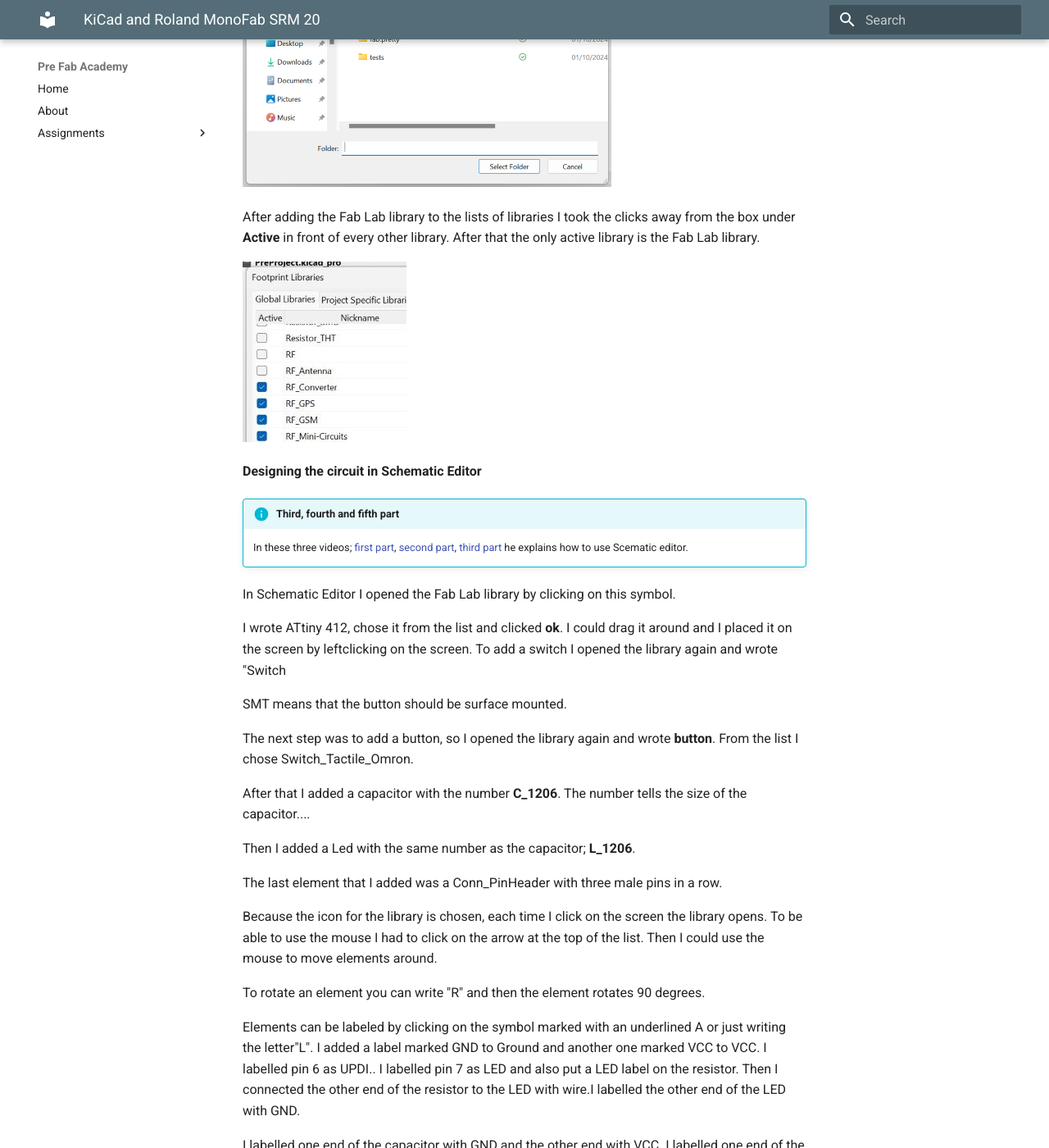
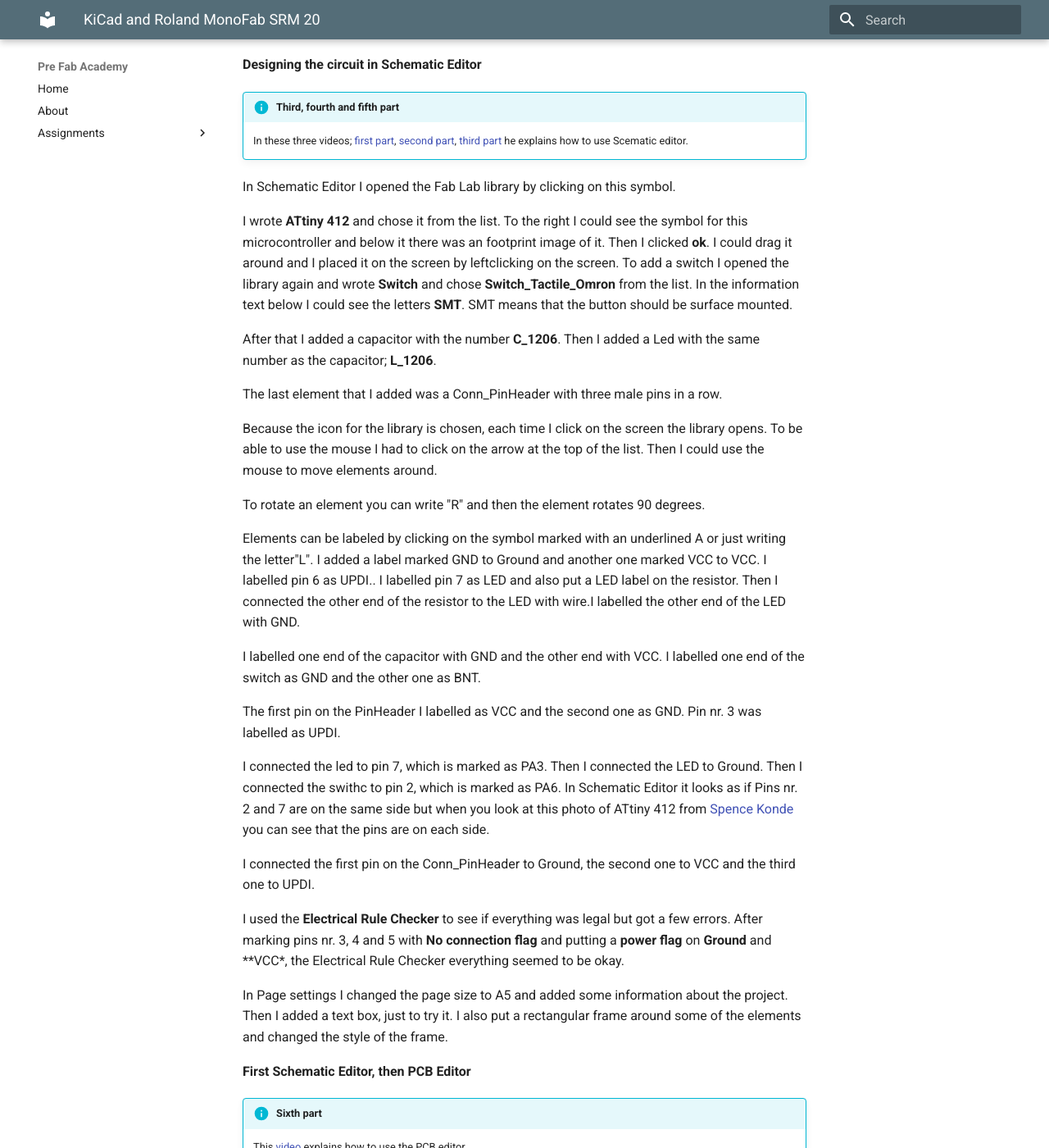
Before and after one commit to OlofH2/Before-Fab-Academy, an MkDocs documentation site: the page built from docs/KiCad_and_Roland_MonoFab_SRM_20.md, in a window 1280 px wide and 1400 px high, scrolled down 2247 px. Shown: the whole window at 82% size. Built offline with MkDocs 1.6.1 and Material for MkDocs 9.7.7, drawn with Linux system fonts in a browser that asks for light colours; some of the changed text lies outside the part shown.

Commit message:
ATtiny_footprint and symbol

```diff
--- a/docs/KiCad_and_Roland_MonoFab_SRM_20.md
+++ b/docs/KiCad_and_Roland_MonoFab_SRM_20.md
@@ -7,11 +7,15 @@
 
 !!!Info "The first part"
 
-    In the first [video](https://www.youtube.com/watch?v=iOPbk1W3X5k&list=PLs4ifnZzVJmqaSM1lsg68vPVtJxVNhVwV&index=1) he explains how to set up KiCad 8. On [KiCad.org](hhttps://www.kicad.org/download/windows/) I downloaded the KiCad program and then installed it on the computer. On the [About KiCad](https://www.kicad.org/about/kicad/) site it says that KiCad is an open source software that can be used to design EDA or Electronic Design Automation. In [KiCad](https://www.kicad.org/) Schematic Editor is used to draw electronic circuit and you have access to thousands of symbols that can be found in libraries. The PCB Editor is then used to add elements to the circuit. Then you can use the 3D viewer to preview your design.
+    In the first [video](https://www.youtube.com/watch?v=iOPbk1W3X5k&list=PLs4ifnZzVJmqaSM1lsg68vPVtJxVNhVwV&index=1) he explains how to set up KiCad 8.
+
+On [KiCad.org](hhttps://www.kicad.org/download/windows/) I downloaded the KiCad program and then installed it on the computer. On the [About KiCad](https://www.kicad.org/about/kicad/) site it says that KiCad is an open source software that can be used to design EDA or Electronic Design Automation. In [KiCad](https://www.kicad.org/) Schematic Editor is used to draw electronic circuit and you have access to thousands of symbols that can be found in libraries. The PCB Editor is then used to add elements to the circuit. Then you can use the 3D viewer to preview your design.
+
+I opened the program, clicked on **File** and **new** to create a new project. I saved it in a folder in my computer. When saving a new project there will be two files created, Schematic file and a PCB file. I began by editing the Schematic file.
 
 !!! note inline end "Schematic and PCB files"
 
-    I opened the program, clicked on **File** and **new** to create a new project. I saved it in a folder in my computer. When saving a new project there will be two files created, Schematic file and a PCB file. I began by editing the Schematic file.
+    When saving a new project there will be two files created, Schematic file and a PCB file.
 
 ![Schematic_PCB_files](img/Schematic_editor400x289.jpg)
 
@@ -19,24 +23,24 @@
 
 !!!Info "The second part"
 
-    In this [video](https://www.youtube.com/watch?v=ZeAAy6L8AB8&list=PLs4ifnZzVJmqaSM1lsg68vPVtJxVNhVwV&index=2) he explains how to hide librarys that are seldom used and add a KiCad library. After watching the video I googled "Fab Lab library", as suggested in the video, and downloaded [this library](https://gitlab.fabcloud.org/pub/libraries/electronics/kicad). Then I clicked on the button marked as **Code** and chose **Zip**. Then I opened up the downloads folder and extracted the library. I saved this library in a folder where I plan on storing everything connected to working with KiCad.
+    In this [video](https://www.youtube.com/watch?v=ZeAAy6L8AB8&list=PLs4ifnZzVJmqaSM1lsg68vPVtJxVNhVwV&index=2) he explains how to hide librarys that are seldom used and add a KiCad library.
 
 
-
+After watching the video I googled "Fab Lab library", as suggested in the video, and downloaded [this library](https://gitlab.fabcloud.org/pub/libraries/electronics/kicad). Then I clicked on the button marked as **Code** and chose **Zip**. Then I opened up the downloads folder and extracted the library. I saved this library in a folder where I plan on storing everything connected to working with KiCad.
 The next step was to open KiCad, click on **Preferences** and **Manage Libraries**. This photo shows that there are many libraries and it can be hard to find the right library, so as [Andri Sæmundsson](https://fabacademy.org/2023/labs/akureyri/students/andri-semundsson/pages/aboutMe.html) mentioned in the video, it would be easier to work with a few libraries, but first I had to install the Fab Lab library before removing other libraries.
 
 ![Libraries](img/Libraries400x280.png)
 
 I clicked on the small button with a folder sign on it, opened up the folder with the library and double clicked on the **sym** file.
 
+!!! info inline end "Inline blocks"
+
+    Here you can see the tiny folder sign.
+
 ![FolderSign](img/FolderSignToAddLibrary.png)
 
-![Sym](img/Sym400x303.png)
 
 Then I clicked on **Preferences** and chose **Footprint Libraries**. I clicked on the **Folder** button and this time I added the Fab.Pretty folder.
-
-![Fab Pretty in Footprint Libraries](img/FabPrettyInFootprintLibraries400x342.png)
-
 
 After adding the Fab Lab library to the lists of libraries I took the clicks away from the box under **Active** in front of every other library. After that the only active library is the Fab Lab library.
 
@@ -51,16 +55,9 @@
 
 In Schematic Editor I opened the Fab Lab library by clicking on this symbol.
 
+I wrote **ATtiny 412** and chose it from the list. To the right I could see the symbol for this microcontroller and below it there was an footprint image of it. Then I clicked **ok**. I could drag it around and I placed it on the screen by leftclicking on the screen. To add a switch I opened the library again and wrote **Switch** and chose **Switch_Tactile_Omron** from the list. In the information text below I could see the letters **SMT**. SMT means that the button should be surface mounted.
 
-I wrote ATtiny 412, chose it from the list and clicked **ok**. I could drag it around and I placed it on the screen by leftclicking on the screen. To add a switch I opened the library again and wrote "Switch
-
-SMT means that the button should be surface mounted.
-
-The next step was to add a button, so I opened the library again and wrote **button**. From the list I chose Switch_Tactile_Omron.
-
-After that I added a capacitor with the number **C_1206**. The number tells the size of the capacitor....
-
-Then I added a Led with the same number as the capacitor; **L_1206**.
+After that I added a capacitor with the number **C_1206**. Then I added a Led with the same number as the capacitor; **L_1206**.
 
 The last element that I added was a Conn_PinHeader with three male pins in a row.
 
```
Also changed, not shown: docs/img/ATtiny412_inLibrary500x392.jpg (added).
